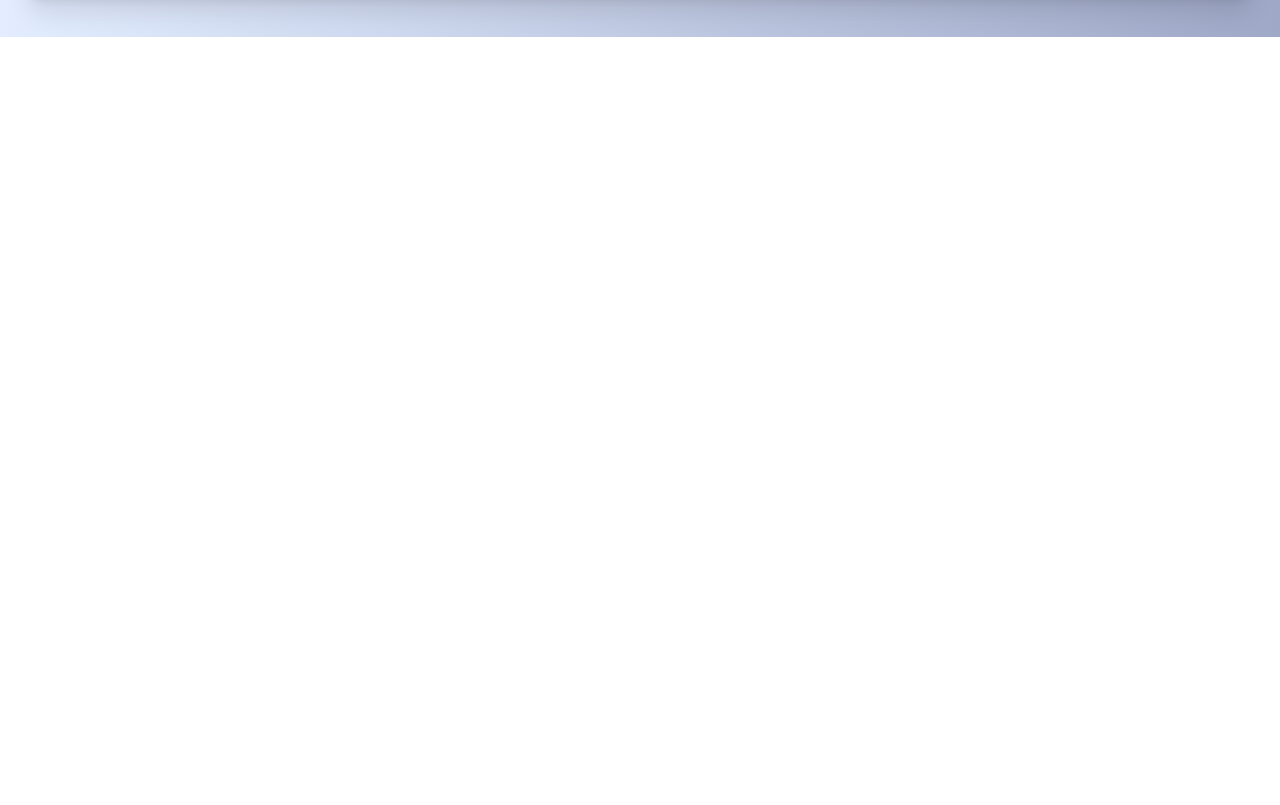
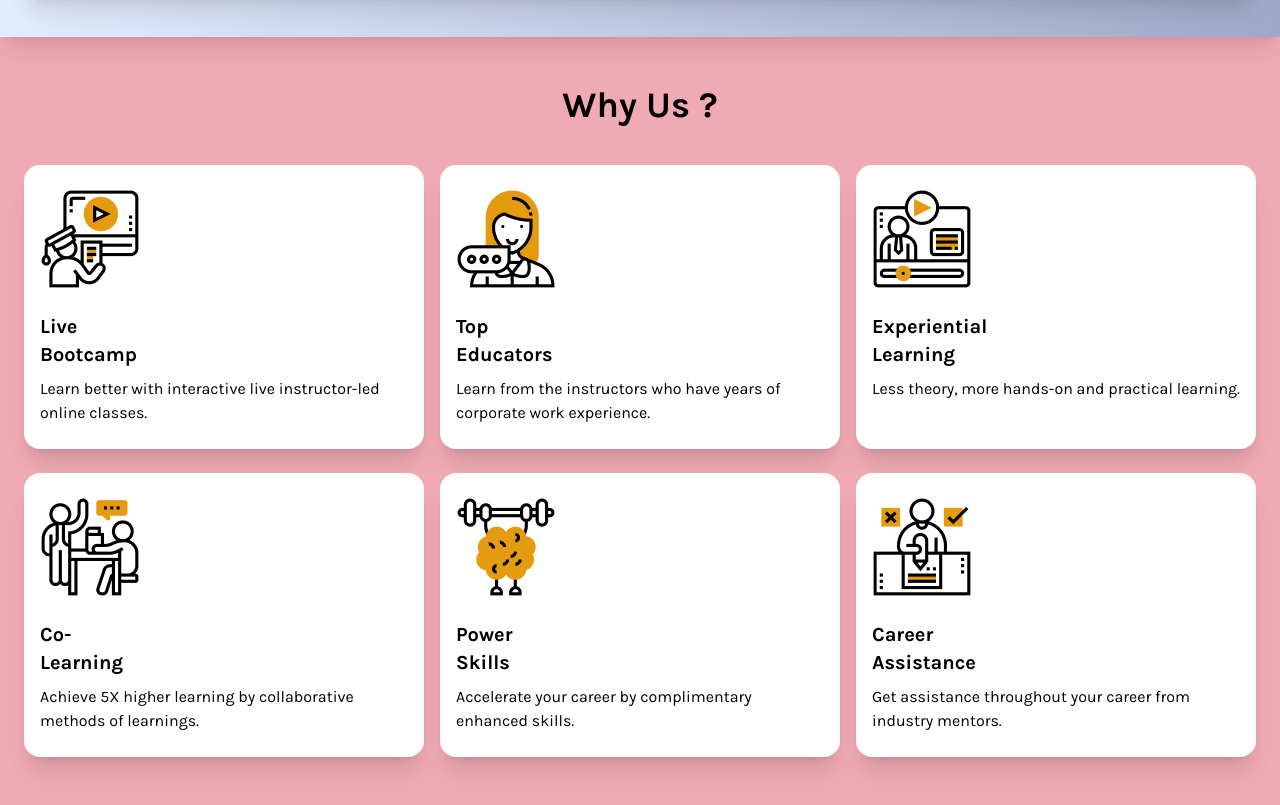
Before and after one commit to AnmolBhatia1001/Get-Started-Ed-Tech, a plain HTML site: page index.html in a window 1280 px wide. Shown: the part 2564-3369 px from the top of the page. Before the commit the page ends 2601 px from the top, so only its background shows below. Drawn offline with nearby package versions, Linux system fonts and the light colour scheme.

Commit message:
Added Why Us Section

```diff
--- a/index.html
+++ b/index.html
@@ -299,7 +299,107 @@
     </section>
 
     <!-- About Us /  Why Us -->
-    <section></section>
+    <section class="flex flex-col items-center bg-[#da2c43]/40 px-6 py-12">
+        <!-- Heading -->
+        <div>
+            <h2 class="text-4xl font-bold">
+                Why Us ?
+            </h2>
+        </div>
+
+        <!-- Containers -->
+        <div class="mt-10 flex flex-col">
+            <!-- container 01 -->
+            <div class="flex flex-col justify-center gap-4 md:flex-row">
+                <!-- card 01 -->
+                <div class="w-full md:min-w-[175px] bg-white rounded-2xl shadow-xl px-4 py-6">
+
+                    <img src="./assets/w1.png" class="">
+
+                    <h3 class="mt-6 text-xl font-bold">
+                        Live <br> Bootcamp
+                    </h3>
+
+                    <p class="mt-2">
+                        Learn better with interactive live instructor-led online classes.
+                    </p>
+                </div>
+
+                <!-- card 02 -->
+                <div class="w-full md:min-w-[175px] bg-white rounded-2xl shadow-xl px-4 py-6">
+
+                    <img src="./assets/w2.png" class="">
+
+                    <h3 class="mt-6 text-xl font-bold">
+                        Top <br> Educators
+                    </h3>
+
+                    <p class="mt-2">
+                        Learn from the instructors who have years of corporate work experience.
+                    </p>
+                </div>
+
+                <!-- card 03 -->
+                <div class="w-full md:min-w-[175px] bg-white rounded-2xl shadow-xl px-4 py-6">
+
+                    <img src="./assets/w3.png" class="">
+
+                    <h3 class="mt-6 text-xl font-bold">
+                        Experiential <br> Learning
+                    </h3>
+
+                    <p class="mt-2">
+                        Less theory, more hands-on and practical learning.
+                    </p>
+                </div>
+            </div>
+
+            <!-- container 02 -->
+            <div class="mt-6 flex flex-col justify-center gap-4 md:flex-row">
+                <!-- card 01 -->
+                <div class="w-full md:min-w-[175px] bg-white rounded-2xl shadow-xl px-4 py-6">
+
+                    <img src="./assets/w4.png" class="">
+
+                    <h3 class="mt-6 text-xl font-bold">
+                        Co- <br> Learning
+                    </h3>
+
+                    <p class="mt-2">
+                        Achieve 5X higher learning by collaborative methods of learnings.
+                    </p>
+                </div>
+
+                <!-- card 02 -->
+                <div class="w-full md:min-w-[175px] bg-white rounded-2xl shadow-xl px-4 py-6">
+
+                    <img src="./assets/w5.png" class="">
+
+                    <h3 class="mt-6 text-xl font-bold">
+                        Power <br> Skills
+                    </h3>
+
+                    <p class="mt-2">
+                        Accelerate your career by complimentary enhanced skills.
+                    </p>
+                </div>
+
+                <!-- card 03 -->
+                <div class="w-full md:min-w-[175px] bg-white rounded-2xl shadow-xl px-4 py-6">
+
+                    <img src="./assets/w6.png" class="">
+
+                    <h3 class="mt-6 text-xl font-bold">
+                        Career <br> Assistance
+                    </h3>
+
+                    <p class="mt-2">
+                        Get assistance throughout your career from industry mentors.
+                    </p>
+                </div>
+            </div>
+        </div>
+    </section>
 
     <!-- Partners -->
     <section></section>
```
Also changed, not shown: assets/w1.png (added), assets/w2.png (added), assets/w3.png (added), assets/w4.png (added), assets/w5.png (added), assets/w6.png (added).
